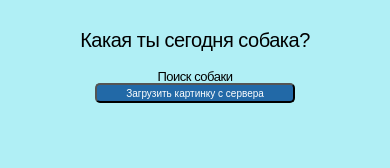
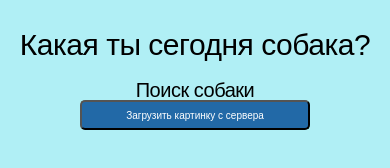
Before and after one commit to EG0R0V0/dog_api, a plain HTML site: page index.html in a window 390 px wide. Drawn offline with Linux system fonts and the light colour scheme.

Commit message:
Add files via upload

```diff
--- a/main.css
+++ b/main.css
@@ -55,18 +55,18 @@ img{
         width: 300px;
     }
     h1{
-        font-size: 20px;
+        font-size: 30px;
         margin-bottom: 20px;
     }
 
     h2{
-        font-size: 13px;
+        font-size: 20px;
         margin-bottom: 10;
     }
 
     button{
-        width: 200px;
-        height: 20px;
+        width: 230px;
+        height: 30px;
         margin-bottom: 20px;
         border-radius: 5px;
         color: white;
```
